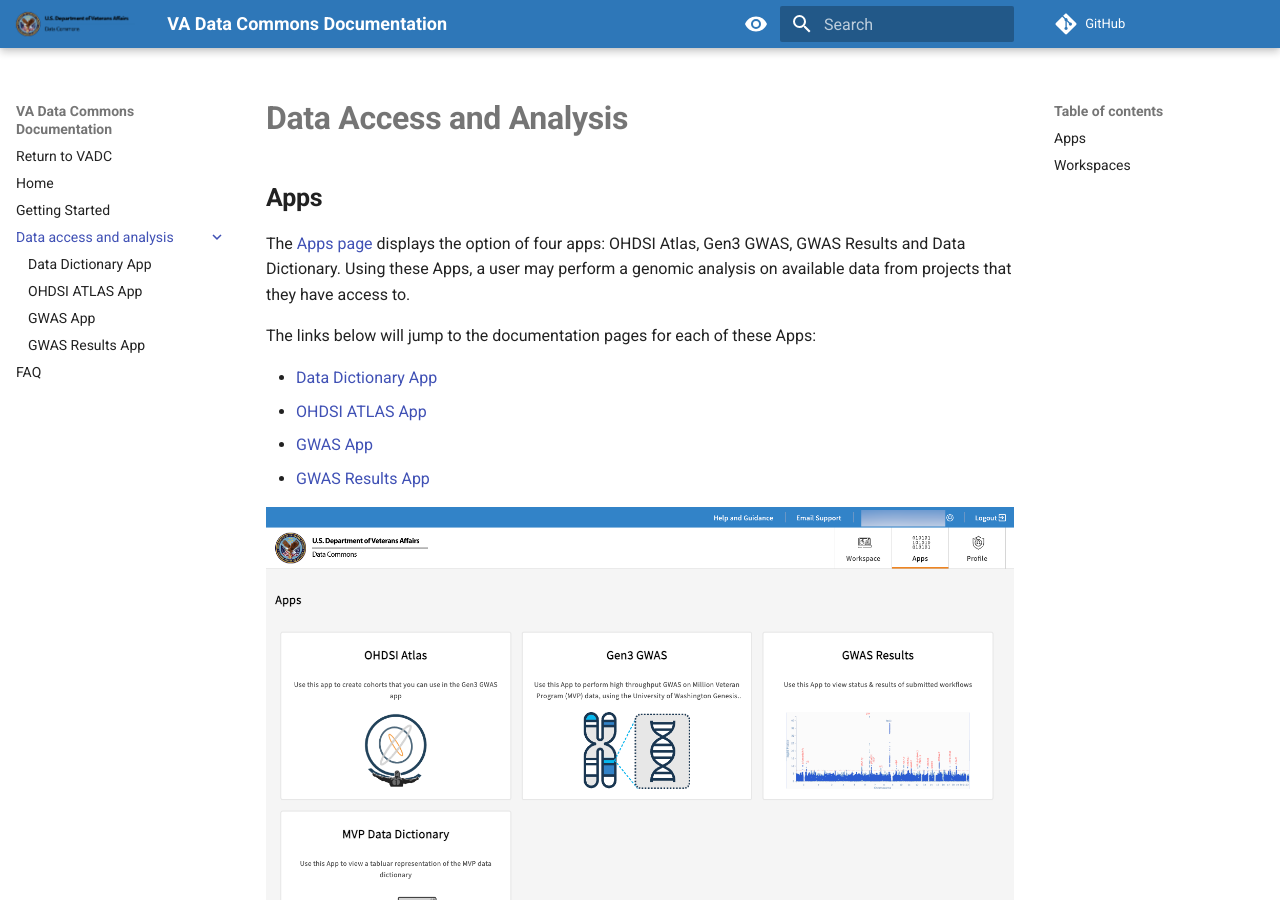
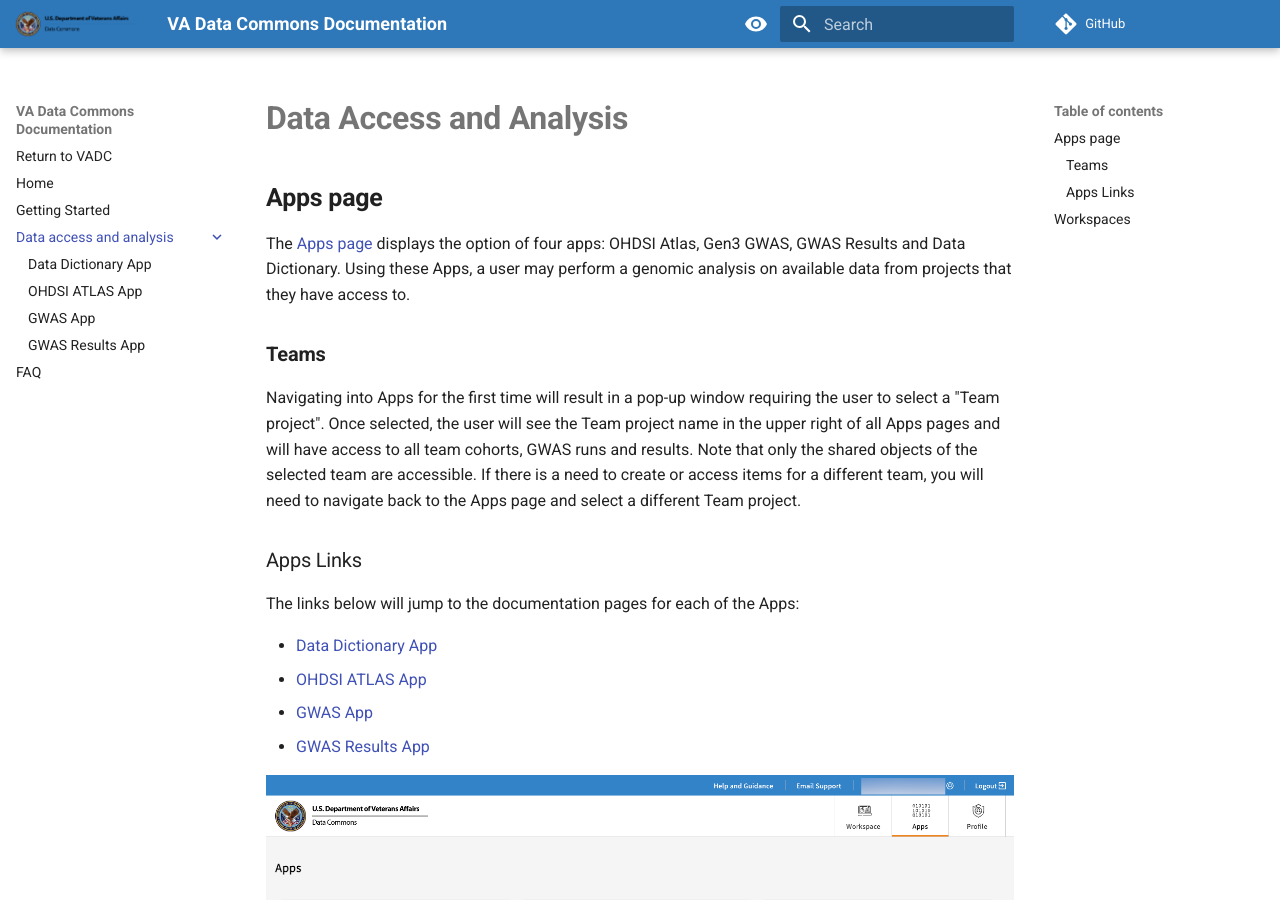
Before and after one commit to uc-cdis/vadc-mkdocs-staging, an MkDocs documentation site: the page built from docs/data-analysis/index.md, in a window 1280 px wide and 900 px high. Built offline with MkDocs 1.6.1 and Material for MkDocs 9.7.7, drawn with Linux system fonts in a browser that asks for light colours; comment, search, counter and statistics services are not loaded.

Commit message:
add Teams content

```diff
--- a/docs/data-analysis/index.md
+++ b/docs/data-analysis/index.md
@@ -1,10 +1,16 @@
 # **Data Access and Analysis**
 
-## **Apps**
+## **Apps page**
 
 The [Apps page](https://va.data-commons.org/analysis) displays the option of four apps: OHDSI Atlas, Gen3 GWAS, GWAS Results and Data Dictionary. Using these Apps, a user may perform a genomic analysis on available data from projects that they have access to.
 
-The links below will jump to the documentation pages for each of these Apps:
+### **Teams**
+
+Navigating into Apps for the first time will result in a pop-up window requiring the user to select a "Team project". Once selected, the user will see the Team project name in the upper right of all Apps pages and will have access to all team cohorts, GWAS runs and results. Note that only the shared objects of the selected team are accessible. If there is a need to create or access items for a different team, you will need to navigate back to the Apps page and select a different Team project.
+
+### Apps Links
+
+The links below will jump to the documentation pages for each of the Apps:
 
 * [Data Dictionary App](data-dictionary.md)
 * [OHDSI ATLAS App](OHDSI-atlas.md)
```
Also changed, not shown: docs/data-analysis/OHDSI-atlas.md (+2 -0 lines), docs/data-analysis/gwas-results.md (+2 -2 lines), docs/data-analysis/gwas.md (+1 -1 lines).
